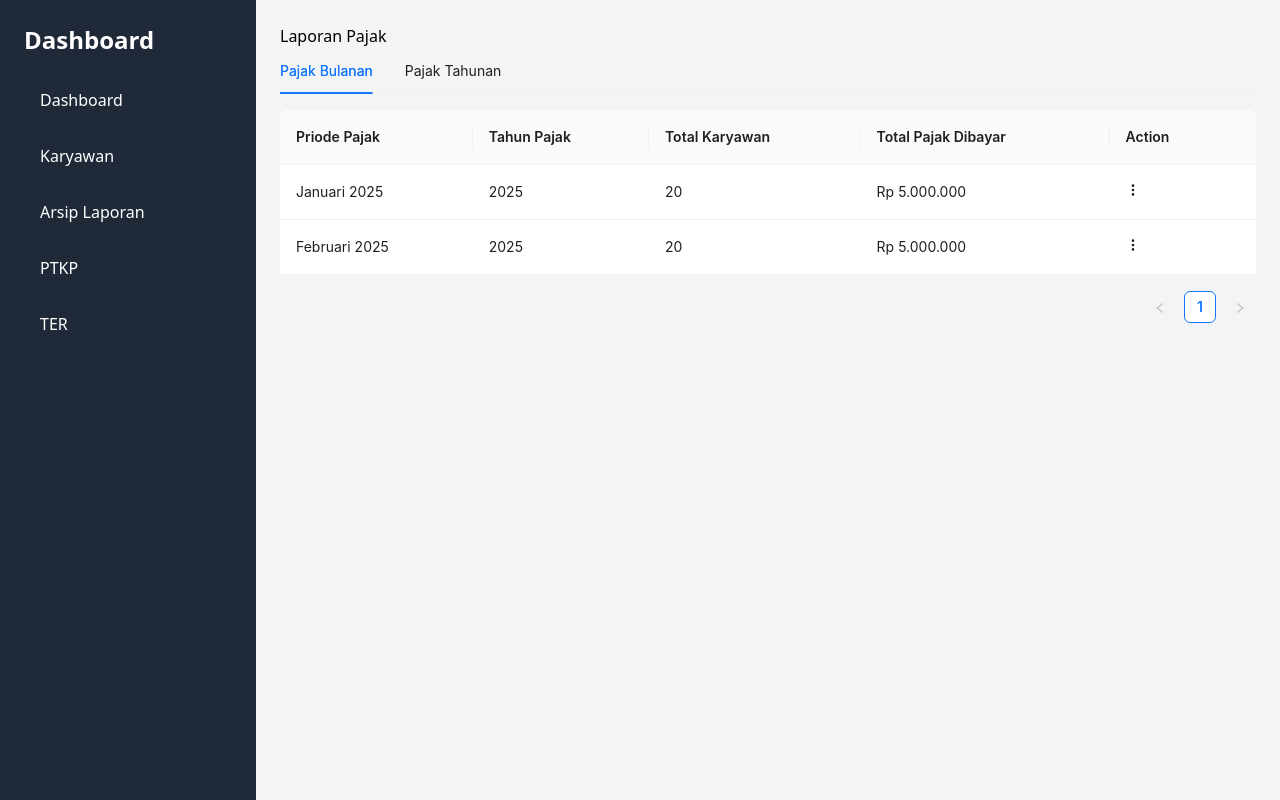
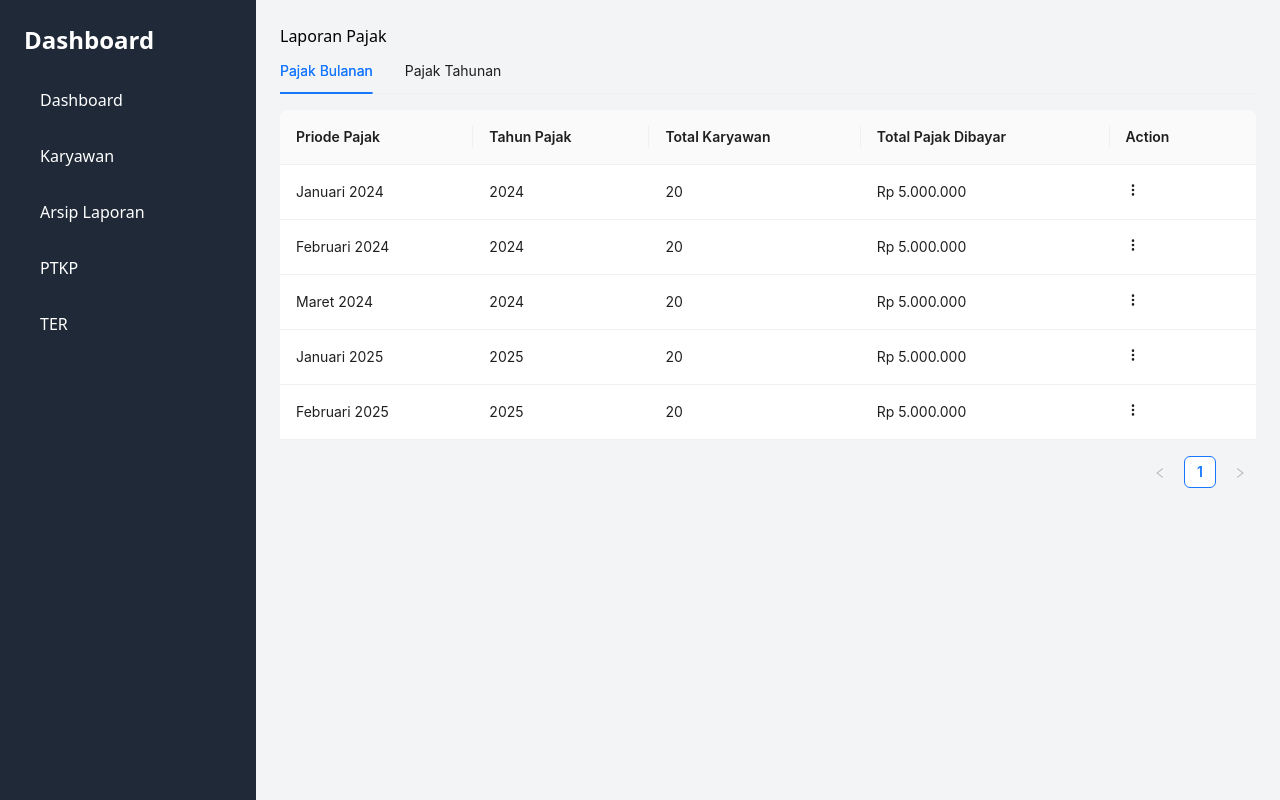
Before and after one commit to mortomulu/tax, a Next.js app: page /dashboard/archive in a window 1280 px wide. Built offline with nearby package versions, Linux system fonts and the light colour scheme.

Commit message:
feat: detail yearly archive tax report

```diff
--- a/components/core/AnotherTable.tsx
+++ b/components/core/AnotherTable.tsx
@@ -155,12 +155,36 @@ const AnotherTable: React.FC<AnotherTableProps> = ({ data }) => {
       dataIndex: "ptkp",
       key: "ptkp",
       width: "10%",
+      filters: [
+        {
+          text: "TK/0",
+          value: "TK/0",
+        },
+        {
+          text: "K/0",
+          value: "K/0",
+        },
+        {
+          text: "K/1",
+          value: "K/1",
+        },
+        {
+          text: "K/2",
+          value: "K/2",
+        },
+        {
+          text: "K/3",
+          value: "K/3",
+        },
+      ],
+      onFilter: (value, record) => record.ptkp.indexOf(value as string) === 0,
     },
     {
       title: "Gaji Bersih",
       dataIndex: "gajiNeto",
       key: "gajiNeto",
       width: "15%",
+      sorter: (a, b) => a.gajiNeto - b.gajiNeto,
       render: (price: number) => <span>{formatRupiah(price)}</span>,
     },
     {
@@ -168,6 +192,7 @@ const AnotherTable: React.FC<AnotherTableProps> = ({ data }) => {
       dataIndex: "gajiBruto",
       key: "gajiBruto",
       width: "15%",
+      sorter: (a, b) => a.gajiBruto - b.gajiBruto,
       render: (price: number) => <span>{formatRupiah(price)}</span>,
     },
     {
@@ -175,6 +200,7 @@ const AnotherTable: React.FC<AnotherTableProps> = ({ data }) => {
       dataIndex: "monthlyTax",
       key: "monthlyTax",
       width: "15%",
+      sorter: (a, b) => a.monthlyTax - b.monthlyTax,
       render: (price: number) => <span>{formatRupiah(price)}</span>,
     },
     {
--- a/pages/dashboard/archive/index.tsx
+++ b/pages/dashboard/archive/index.tsx
@@ -1,27 +1,41 @@
-import React, { useState } from "react";
-import { Dropdown, Space, Table, Tabs } from "antd";
+import React from "react";
+import { Badge, Dropdown, Space, Table, Tabs } from "antd";
 import Layout from "@/components/layouts/Layout";
 import { BsThreeDotsVertical } from "react-icons/bs";
 
 const { TabPane } = Tabs;
 
-const items = [
-  { key: "1", label: "Detail" },
-  { key: "2", label: "Edit" },
-  { key: "3", label: "Delete" },
-];
-
-const ReportPage: React.FC = () => {
 const monthlyTaxData = [
   {
     key: "1",
+    priodePajak: "Januari 2024",
+    tahunPajak: "2024",
+    totalKaryawan: 20,
+    totalMonthlyTax: 5000000,
+  },
+  {
+    key: "2",
+    priodePajak: "Februari 2024",
+    tahunPajak: "2024",
+    totalKaryawan: 20,
+    totalMonthlyTax: 5000000,
+  },
+  {
+    key: "3",
+    priodePajak: "Maret 2024",
+    tahunPajak: "2024",
+    totalKaryawan: 20,
+    totalMonthlyTax: 5000000,
+  },
+  {
+    key: "4",
     priodePajak: "Januari 2025",
     tahunPajak: "2025",
     totalKaryawan: 20,
     totalMonthlyTax: 5000000,
   },
   {
-      key: "2",
+    key: "5",
     priodePajak: "Februari 2025",
     tahunPajak: "2025",
     totalKaryawan: 20,
@@ -30,34 +44,20 @@ const ReportPage: React.FC = () => {
 ];
 
 const yearlyTaxData = [
-    {
-      key: "1",
-      tahunPajak: "2025",
-      totalMonthlyTax: 60000000,
-    },
-    {
-      key: "2",
-      tahunPajak: "2025",
-      totalMonthlyTax: 60000000,
-    },
+  { key: "2024", tahunPajak: "2024", totalMonthlyTax: 60000000 },
+  { key: "2025", tahunPajak: "2025", totalMonthlyTax: 60000000 },
+];
+
+const items = [
+  { key: "1", label: "Detail" },
+  { key: "2", label: "Edit" },
+  { key: "3", label: "Delete" },
 ];
 
 const monthlyColumns = [
-    {
-      title: "Priode Pajak",
-      dataIndex: "priodePajak",
-      key: "priodePajak",
-    },
-    {
-      title: "Tahun Pajak",
-      dataIndex: "tahunPajak",
-      key: "tahunPajak",
-    },
-    {
-      title: "Total Karyawan",
-      dataIndex: "totalKaryawan",
-      key: "totalKaryawan",
-    },
+  { title: "Priode Pajak", dataIndex: "priodePajak", key: "priodePajak" },
+  { title: "Tahun Pajak", dataIndex: "tahunPajak", key: "tahunPajak" },
+  { title: "Total Karyawan", dataIndex: "totalKaryawan", key: "totalKaryawan" },
   {
     title: "Total Pajak Dibayar",
     dataIndex: "totalMonthlyTax",
@@ -81,44 +81,51 @@ const ReportPage: React.FC = () => {
 ];
 
 const yearlyColumns = [
-    {
-      title: "Tahun Pajak",
-      dataIndex: "tahunPajak",
-      key: "tahunPajak",
-    },
+  { title: "Tahun Pajak", dataIndex: "tahunPajak", key: "tahunPajak" },
   {
     title: "Total Pajak Dibayar",
     dataIndex: "totalMonthlyTax",
     key: "totalMonthlyTax",
     render: (value: number) => `Rp ${value.toLocaleString("id-ID")}`,
   },
-    {
-      title: "Action",
-      key: "operation",
-      width: "15%",
-      render: () => (
-        <Space size="middle">
-          <Dropdown menu={{ items }}>
-            <a>
-              <BsThreeDotsVertical />
-            </a>
-          </Dropdown>
-        </Space>
-      ),
-    },
 ];
 
+const expandedRowRender = (record: { tahunPajak: string }) => {
+  const filteredMonthlyData = monthlyTaxData.filter(
+    (item) => item.tahunPajak === record.tahunPajak
+  );
   return (
+    <Table
+      columns={monthlyColumns}
+      dataSource={filteredMonthlyData}
+      pagination={false}
+    />
+  );
+};
 
+const ReportPage: React.FC = () => {
+  return (
     <Layout>
       <h2>Laporan Pajak</h2>
 
       <Tabs defaultActiveKey="1">
+        {/* Pajak Bulanan */}
         <TabPane tab="Pajak Bulanan" key="1">
-          <Table dataSource={monthlyTaxData} columns={monthlyColumns} />
+          <Table
+            dataSource={monthlyTaxData}
+            columns={monthlyColumns}
+            pagination={{ pageSize: 5 }}
+          />
         </TabPane>
+
+        {/* Pajak Tahunan */}
         <TabPane tab="Pajak Tahunan" key="2">
-          <Table dataSource={yearlyTaxData} columns={yearlyColumns} />
+          <Table
+            dataSource={yearlyTaxData}
+            columns={yearlyColumns}
+            expandable={{ expandedRowRender }}
+            pagination={{ pageSize: 5 }}
+          />
         </TabPane>
       </Tabs>
     </Layout>
```
Lines whose indentation alone changed are shown as unchanged.
